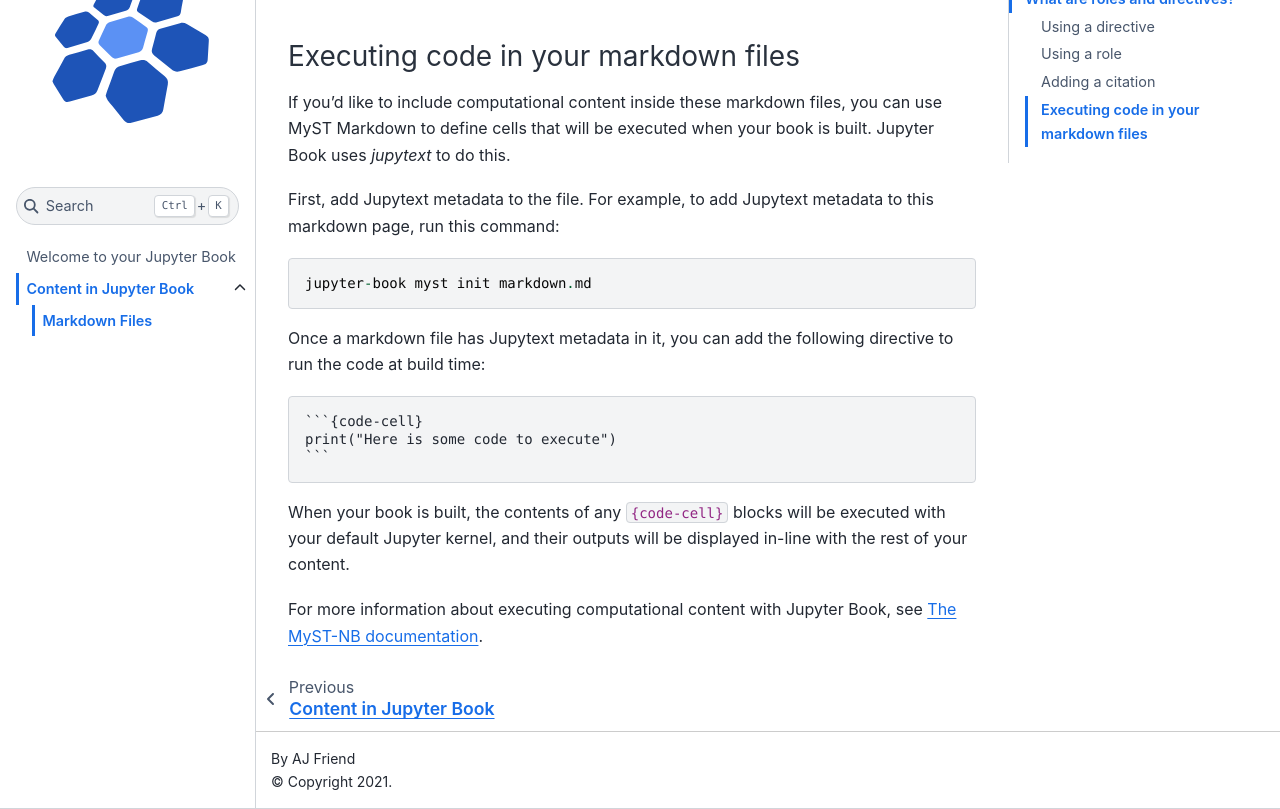
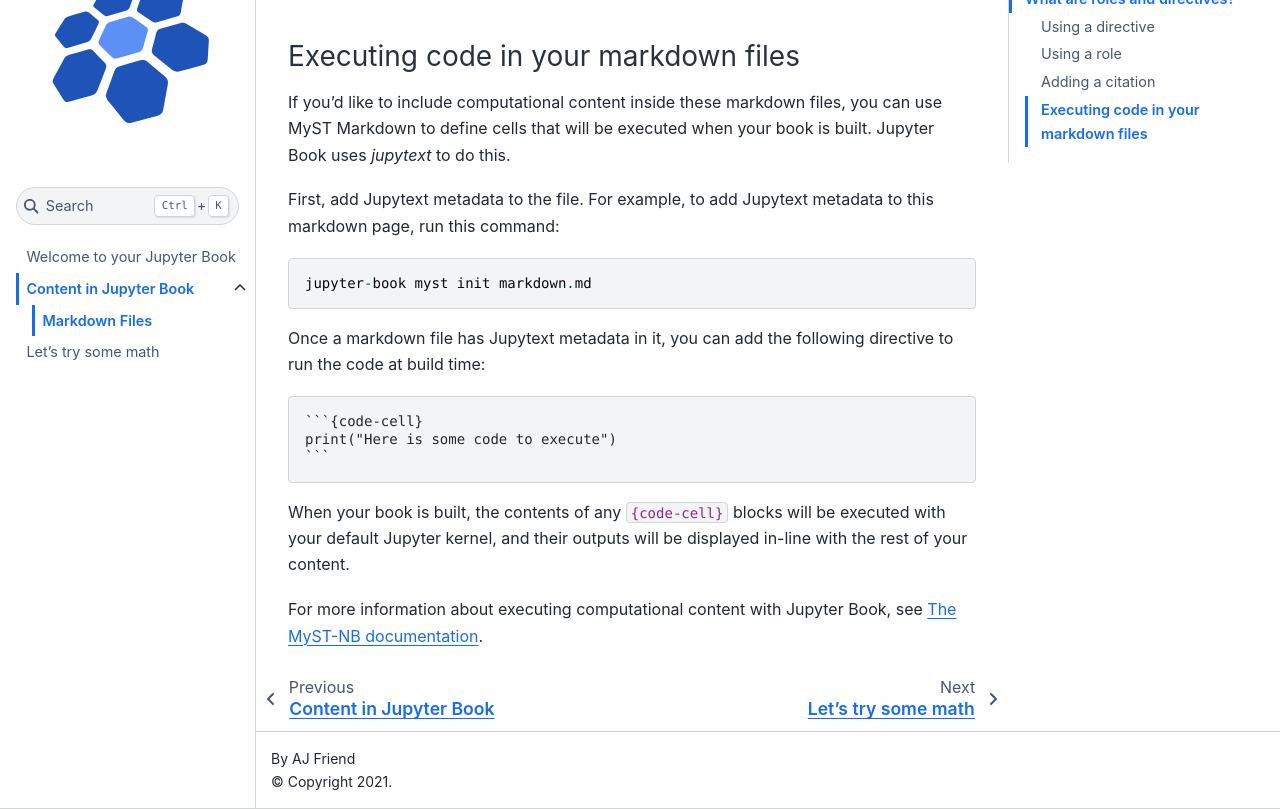
Before and after one commit to ajfriend/pydeck-h3, a Jupyter Book: the page built from docs/markdown.md, in a window 1280 px wide and 900 px high, scrolled down 2106 px, cut to the strip 91-900 px from the top of the window. Built offline with Jupyter Book 1.0.4 settings and Sphinx 7.4.7 and the Sphinx Book theme 1.1.4, drawn with Linux system fonts in a browser that asks for light colours; cross-references to code outside the pages are shown as plain code.

Commit message:
math workin

```diff
--- a/docs/_toc.yml
+++ b/docs/_toc.yml
@@ -4,3 +4,4 @@
 - file: content
   sections:
     - file: markdown
+- file: math
--- /dev/null
+++ b/docs/math.md
@@ -0,0 +1,5 @@
+# Let's try some math
+
+$$
+\sum_{i=0}^{N} x^i
+$$
```
Also changed, not shown: 2 other files.
